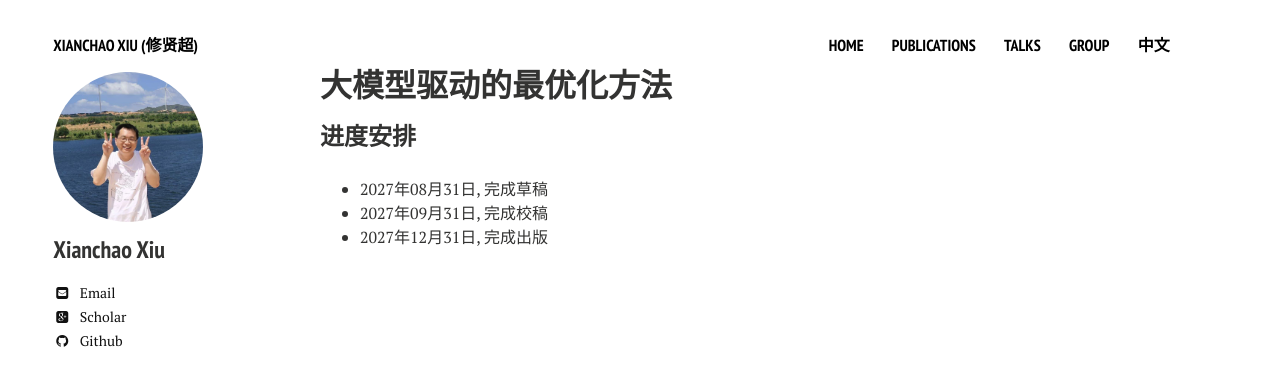
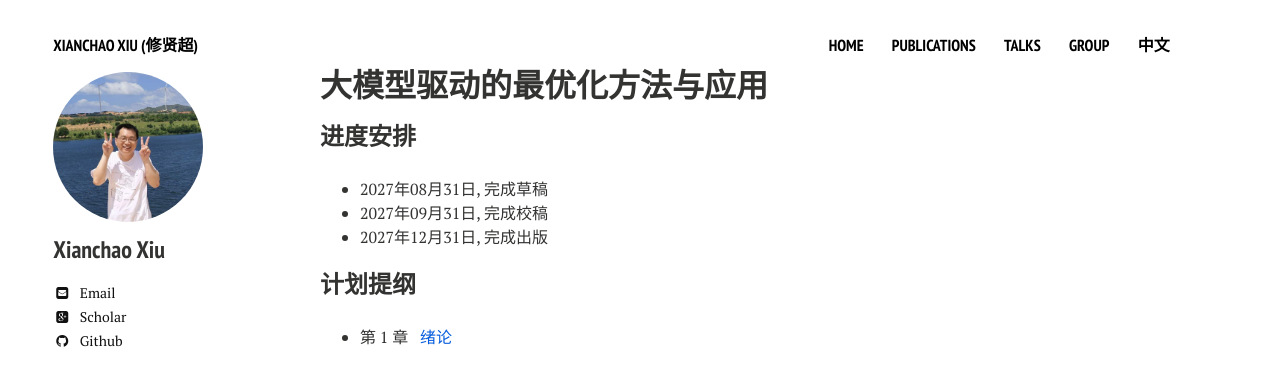
Before and after one commit to xianchaoxiu/xianchaoxiu.github.io, a Jekyll site: the page built from chinese/book/LLMOPT/index.md, in a window 1280 px wide. Shown: the top 386 px of the page. Built offline with Jekyll 4.4.1, drawn with Linux system fonts in a browser that asks for light colours; nearby versions of some CDN libraries.

Commit message:
Update index.md

```diff
--- a/chinese/book/LLMOPT/index.md
+++ b/chinese/book/LLMOPT/index.md
@@ -1,6 +1,6 @@
 ---
 layout: page
-title: 大模型驱动的最优化方法
+title: 大模型驱动的最优化方法与应用
 comments: false
 share: false
 ---
@@ -9,3 +9,6 @@ share: false
 * 2027年08月31日, 完成草稿<br>
 * 2027年09月31日, 完成校稿<br>
 * 2027年12月31日, 完成出版<br>
+
+### 计划提纲
+* 第 1 章 &nbsp;  <a href="https://github.com/xianchaoxiu/LLM4OR" class="textlink" target="_blank">绪论</a> <br>
```
